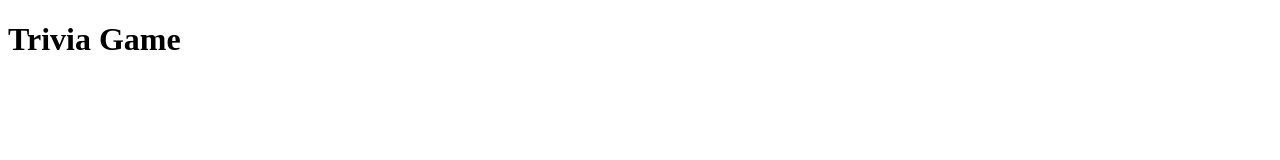
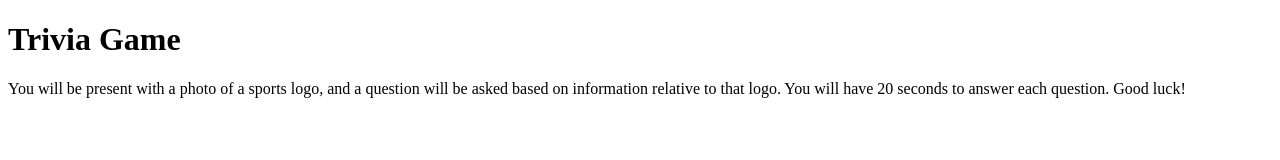
Before and after one commit to CourtneyDM/TriviaGame, a plain HTML site: page index.html in a window 1280 px wide. Drawn offline with Linux system fonts and the light colour scheme.

Commit message:
Update index.html
Added section to include instructions on how to play game.

```diff
--- a/index.html
+++ b/index.html
@@ -13,7 +13,9 @@
         <h1 id="header">Trivia Game</h1>
     </header>
 
-    <div id="content"></div>
+    <div id="content">
+        <p id="instructions">You will be present with a photo of a sports logo, and a question will be asked based on information relative to that logo. You will have 20 seconds to answer each question. Good luck!</p>
+    </div>
 
 </body>
 
```
